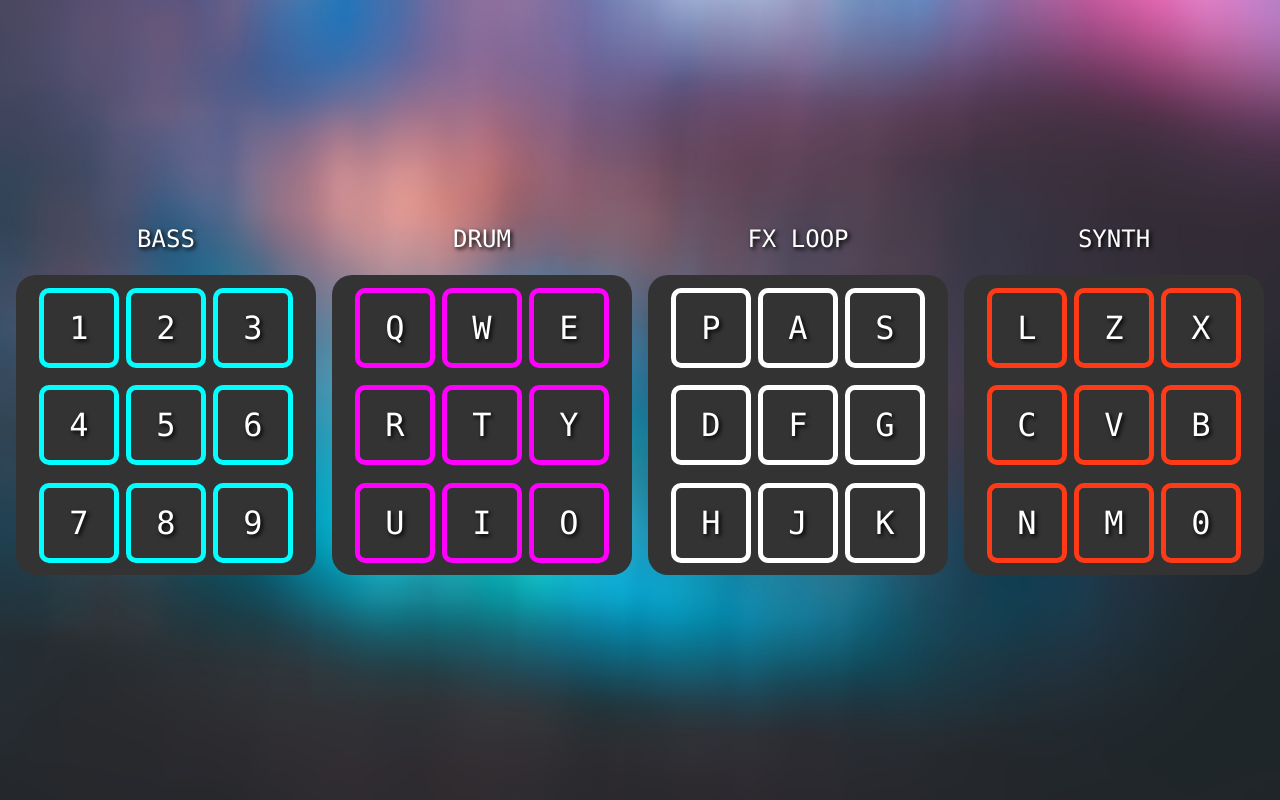
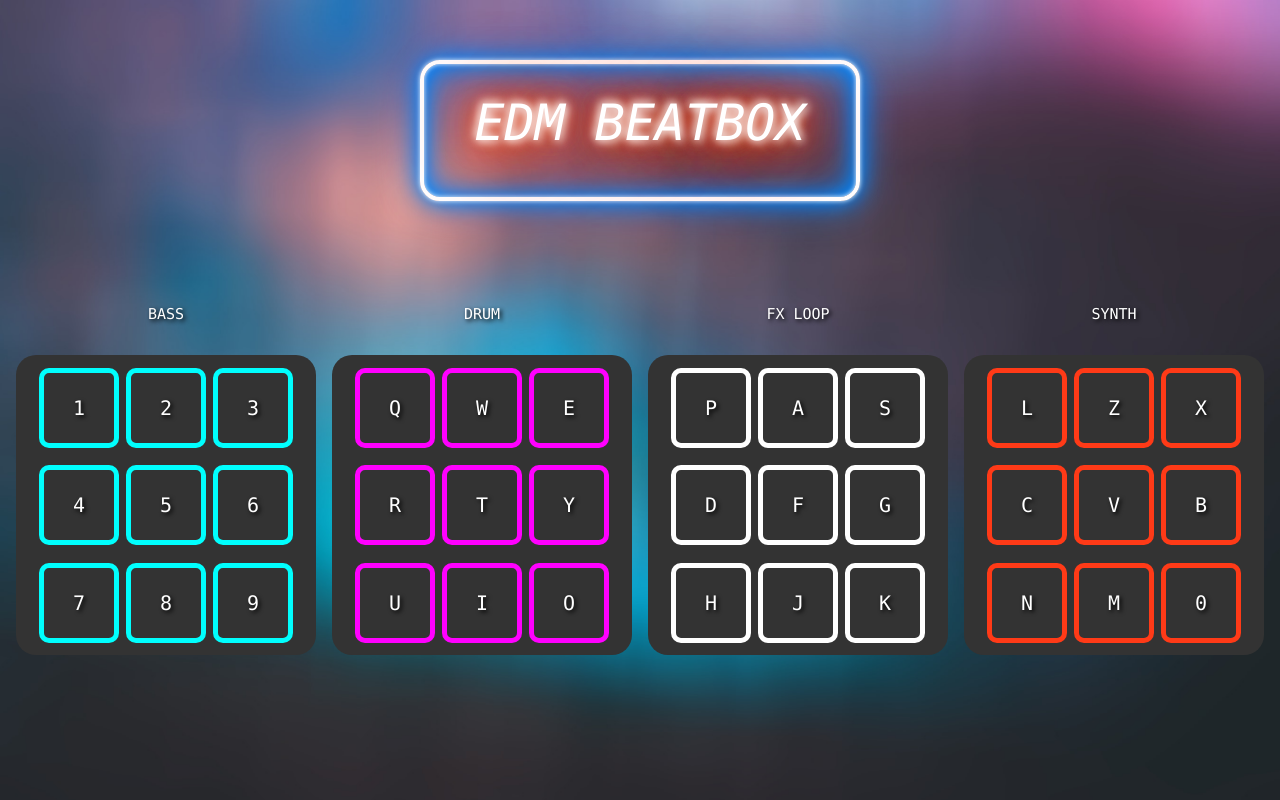
Before and after one commit to nakullio/beatBoxjs, a plain HTML site: page index.html in a window 1280 px wide. Drawn offline with Linux system fonts and the light colour scheme.

Commit message:
ADD: Beatbox header neon light, CSS style on additional container, and modify asset reference

```diff
--- a/index.html
+++ b/index.html
@@ -8,7 +8,12 @@
     <link rel="stylesheet" href="./style.css">
 </head>
 <body>
-    <div class="container">
+    <div class="bigContainer">
+        <h1>EDM BEATBOX</h1>
+    </div>
+
+        <div class="container">
+
         <div class="beatboxBass" >
             <div class="title1">BASS</div>
             <div class="bassContent">
@@ -141,7 +146,8 @@
         </div>
         </div>
         </div>
-        </div>
+    </div>
+
     </div>
     <script src="./utils.js"></script>
     <script src="./script.js" ></script>
--- a/style.css
+++ b/style.css
@@ -2,6 +2,70 @@
   margin: 0;
   padding: 0;
   box-sizing: border-box;
+  font-family: "Lucida Console", Courier, monospace;
+}
+
+:root {
+  /* Base font size */
+  font-size: 10px;
+
+  /* Set neon color */
+  --neon-text-color: #f40;
+  --neon-border-color: #08f;
+}
+
+h1 {
+  font-size: 5rem;
+  font-weight: 200;
+  font-style: italic;
+  color: #fff;
+  padding: 3rem 5rem 4.5rem;
+  border: 0.4rem solid #fff;
+  border-radius: 2rem;
+  text-transform: uppercase;
+  animation: flicker 1.5s infinite alternate;
+}
+
+h1::-moz-selection {
+  background-color: var(--neon-border-color);
+  color: var(--neon-text-color);
+}
+
+h1::selection {
+  background-color: var(--neon-border-color);
+  color: var(--neon-text-color);
+}
+
+h1:focus {
+  outline: none;
+}
+
+/* Animate neon flicker */
+@keyframes flicker {
+  0%,
+  19%,
+  21%,
+  23%,
+  25%,
+  54%,
+  56%,
+  100% {
+    text-shadow: -0.2rem -0.2rem 1rem #fff, 0.2rem 0.2rem 1rem #fff,
+      0 0 2rem var(--neon-text-color), 0 0 4rem var(--neon-text-color),
+      0 0 6rem var(--neon-text-color), 0 0 8rem var(--neon-text-color),
+      0 0 10rem var(--neon-text-color);
+
+    box-shadow: 0 0 0.5rem #fff, inset 0 0 0.5rem #fff,
+      0 0 2rem var(--neon-border-color), inset 0 0 2rem var(--neon-border-color),
+      0 0 4rem var(--neon-border-color), inset 0 0 4rem var(--neon-border-color);
+  }
+
+  20%,
+  24%,
+  55% {
+    text-shadow: none;
+    box-shadow: none;
+  }
 }
 
 body {
@@ -11,15 +75,25 @@ body {
   background-position: top center;
 }
 
+.bigContainer {
+  font-family: "Exo 2", sans-serif;
+  display: flex;
+  justify-content: center;
+  align-items: center;
+  min-height: 20vh;
+  margin-top: 50px;
+}
+
 .container {
   width: 100%;
-  height: 100vh;
+  height: 60vh;
   display: flex;
   flex-direction: row;
   flex-wrap: wrap;
   justify-content: space-evenly;
   align-items: center;
   position: absolute;
+  margin-top: 20px;
 }
 
 .title1,
@@ -34,6 +108,7 @@ body {
   font-size: 1.5em;
   color: white;
   text-shadow: 2px 2px 4px #000000;
+  margin-top: 20px;
 }
 
 .bassContent,
```
